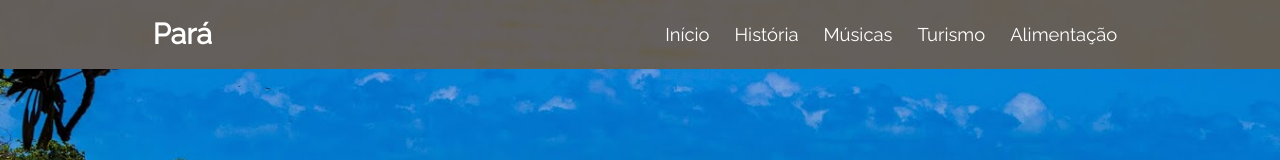
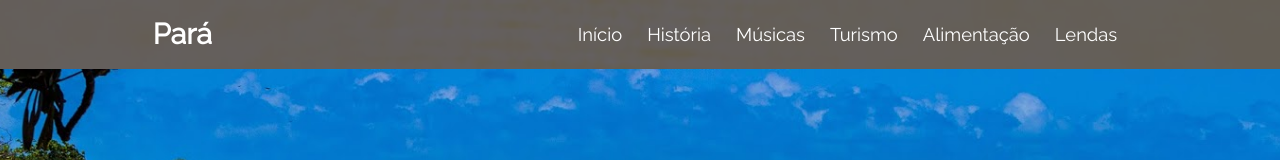
Before and after one commit to gui23x/fafaeopara, a plain HTML site: page turismo.html in a window 1280 px wide. Shown: the top 160 px of the page. Drawn offline with nearby package versions, Linux system fonts and the light colour scheme.

Commit message:
Update turismo.html

```diff
--- a/turismo.html
+++ b/turismo.html
@@ -33,6 +33,9 @@
                         </li>
                         <li class="nav-item">
                             <a class="nav-link" href="./comidas.html">Alimentação</a>
+                        </li>
+                        <li class="nav-item">
+                                <a class="nav-link" href="./lendas.html">Lendas</a>
                         </li>
                     </ul>
                 </nav>
```
